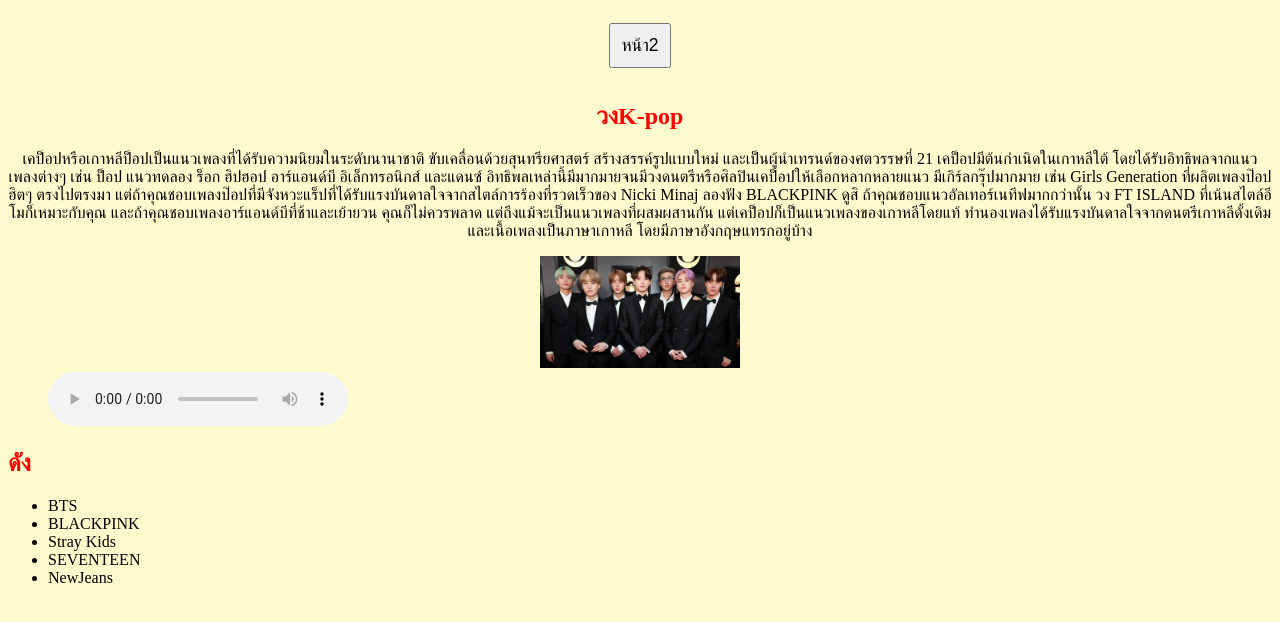
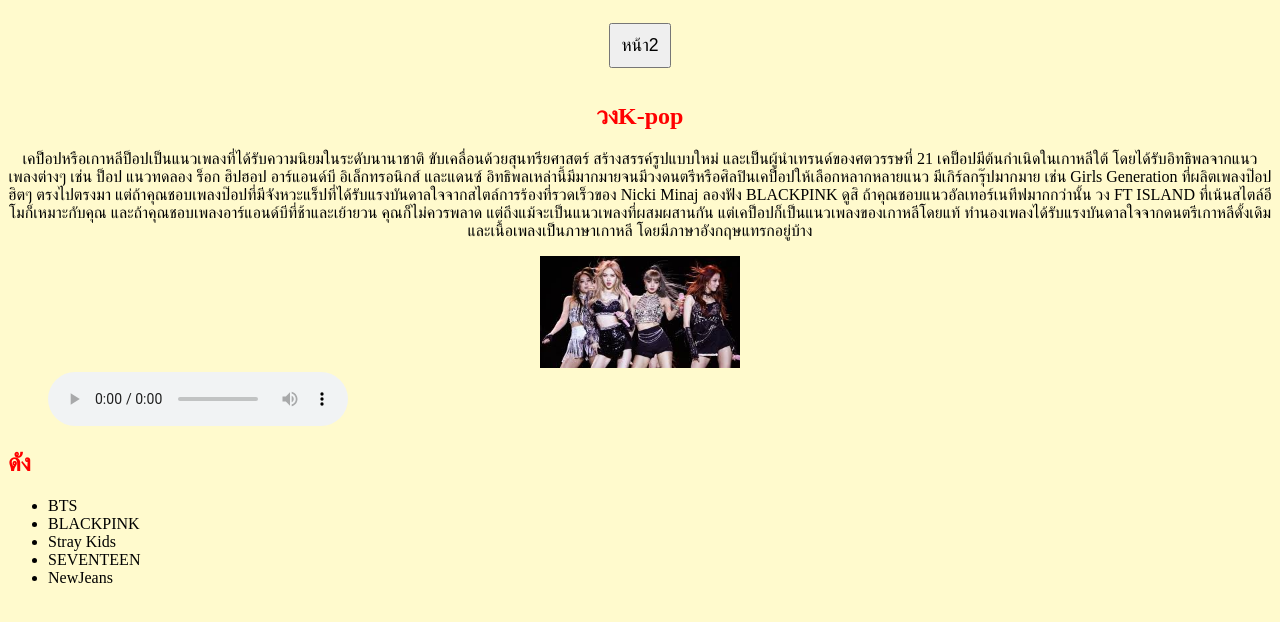
Before and after one commit to phattanan2008/webbb, a plain HTML site: page index.html in a window 1280 px wide. Drawn offline with Linux system fonts and the light colour scheme.

Commit message:
Update index.html

```diff
--- a/index.html
+++ b/index.html
@@ -33,7 +33,7 @@ table {
 <body>
 <div><h2>วงK-pop</h2>
 <p>เคป็อปหรือเกาหลีป็อปเป็นแนวเพลงที่ได้รับความนิยมในระดับนานาชาติ ขับเคลื่อนด้วยสุนทรียศาสตร์ สร้างสรรค์รูปแบบใหม่ และเป็นผู้นำเทรนด์ของศตวรรษที่ 21 เคป็อปมีต้นกำเนิดในเกาหลีใต้ โดยได้รับอิทธิพลจากแนวเพลงต่างๆ เช่น ป็อป แนวทดลอง ร็อก ฮิปฮอป อาร์แอนด์บี อิเล็กทรอนิกส์ และแดนซ์ อิทธิพลเหล่านี้มีมากมายจนมีวงดนตรีหรือศิลปินเคป็อปให้เลือกหลากหลายแนว มีเกิร์ลกรุ๊ปมากมาย เช่น Girls Generation ที่ผลิตเพลงป๊อปฮิตๆ ตรงไปตรงมา แต่ถ้าคุณชอบเพลงป๊อปที่มีจังหวะแร็ปที่ได้รับแรงบันดาลใจจากสไตล์การร้องที่รวดเร็วของ Nicki Minaj ลองฟัง BLACKPINK ดูสิ ถ้าคุณชอบแนวอัลเทอร์เนทีฟมากกว่านั้น วง FT ISLAND ที่เน้นสไตล์อีโมก็เหมาะกับคุณ และถ้าคุณชอบเพลงอาร์แอนด์บีที่ช้าและเย้ายวน คุณก็ไม่ควรพลาด แต่ถึงแม้จะเป็นแนวเพลงที่ผสมผสานกัน แต่เคป็อปก็เป็นแนวเพลงของเกาหลีโดยแท้ ทำนองเพลงได้รับแรงบันดาลใจจากดนตรีเกาหลีดั้งเดิม และเนื้อเพลงเป็นภาษาเกาหลี โดยมีภาษาอังกฤษแทรกอยู่บ้าง </p></div>
-<div><img src="K.jpeg" alt="รูป" width="200"></div>
+<div><img src="K.jpg" alt="รูป" width="200"></div>
 <dd><audio controls>
  <source src="te.mp3" type="audio/ogg">
 </audio></dd>
```
